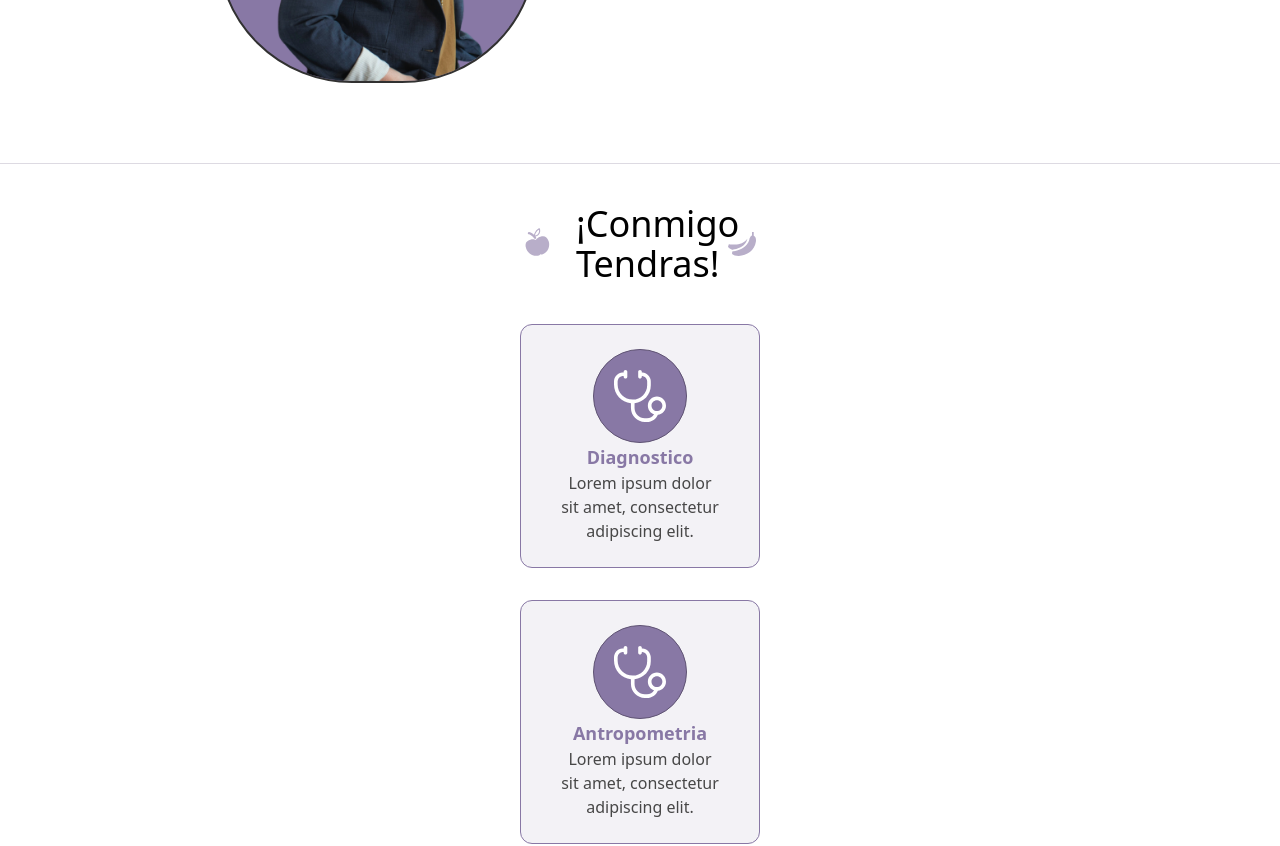
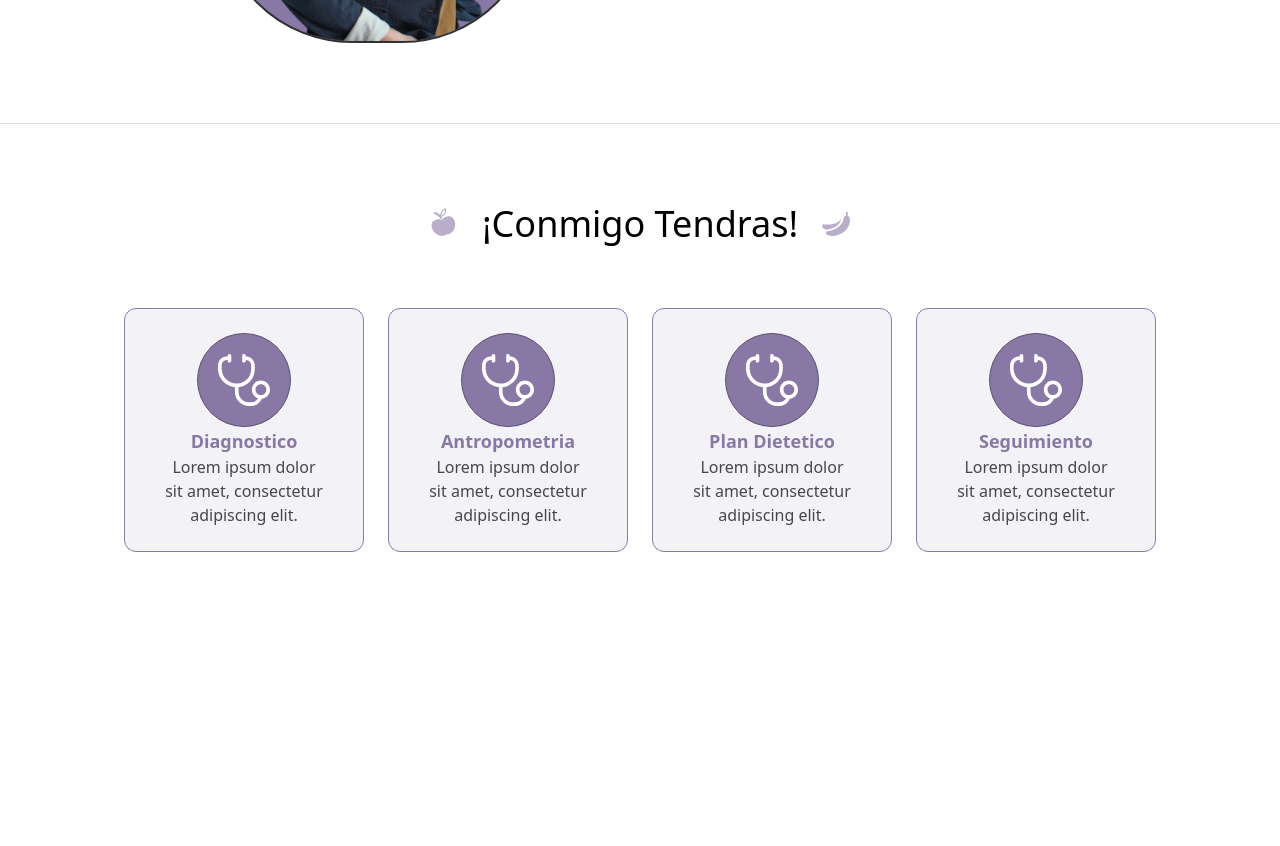
Before and after one commit to JooseMM/nutripia, an Angular app: page /inicio in a window 1280 px wide. Shown: the part 1400-2246 px from the top of the page. After the commit the page ends 2072 px from the top, so only its background shows below. Built offline with nearby package versions, Linux system fonts and the light colour scheme.

Commit message:
finish why us section for all devices width

```diff
--- a/src/app/pages/home/sections/why-us/why-us.component.html
+++ b/src/app/pages/home/sections/why-us/why-us.component.html
@@ -1,6 +1,6 @@
-<section class="flex flex-col items-center py-10">
+<section class="flex flex-col items-center py-10 space-y-6 | lg:py-20  ">
   <nt-subtitle title="¡Conmigo Tendras!" />
-  <div class="flex flex-col items-center space-y-8 py-10">
+  <div class="flex flex-col items-center space-y-8 py-10 | md:grid md:grid-cols-2 md:space-y-0 md:gap-10 | xl:flex xl:gap-6 xl:flex-row ">
     <nt-why-us-box
       benefit="Diagnostico"
       imagePath="assets/icons/doctor-tool-icon.svg"
--- a/src/app/shared/subtitle/subtitle.component.html
+++ b/src/app/shared/subtitle/subtitle.component.html
@@ -1,6 +1,6 @@
-<div class="flex space-x-6 items-center w-fit">
+<div class="flex space-x-6 items-center ">
   <img src="/assets/icons/apple-icon.svg" class="w-7" alt="fruit icon" />
-  <h2 class="text-2xl text-center font-normal max-w-32 | lg:text-4xl">
+  <h2 class="text-2xl text-center font-normal max-w-[9ch] | lg:max-w-none lg:text-4xl">
     {{ title() }}
   </h2>
   <img src="/assets/icons/banana-icon.svg" class="w-7" alt="fruit icon" />
```
